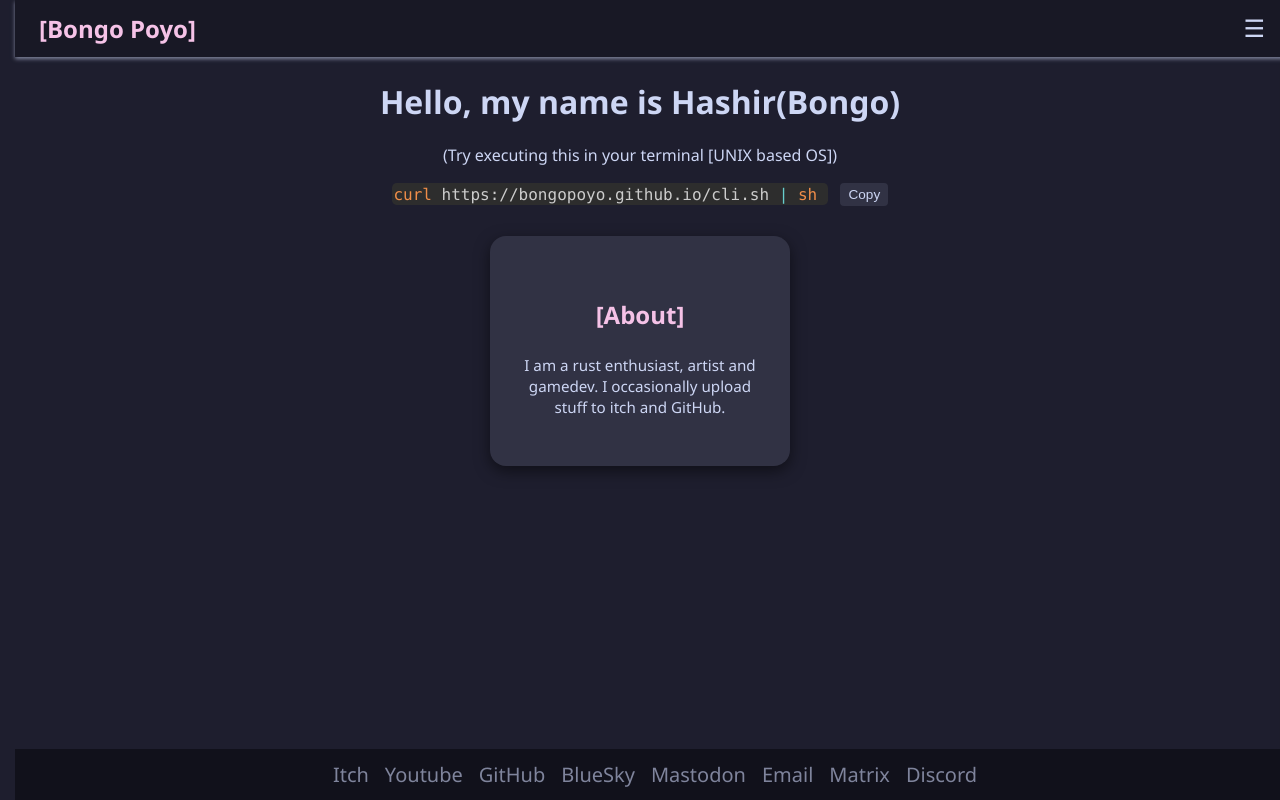
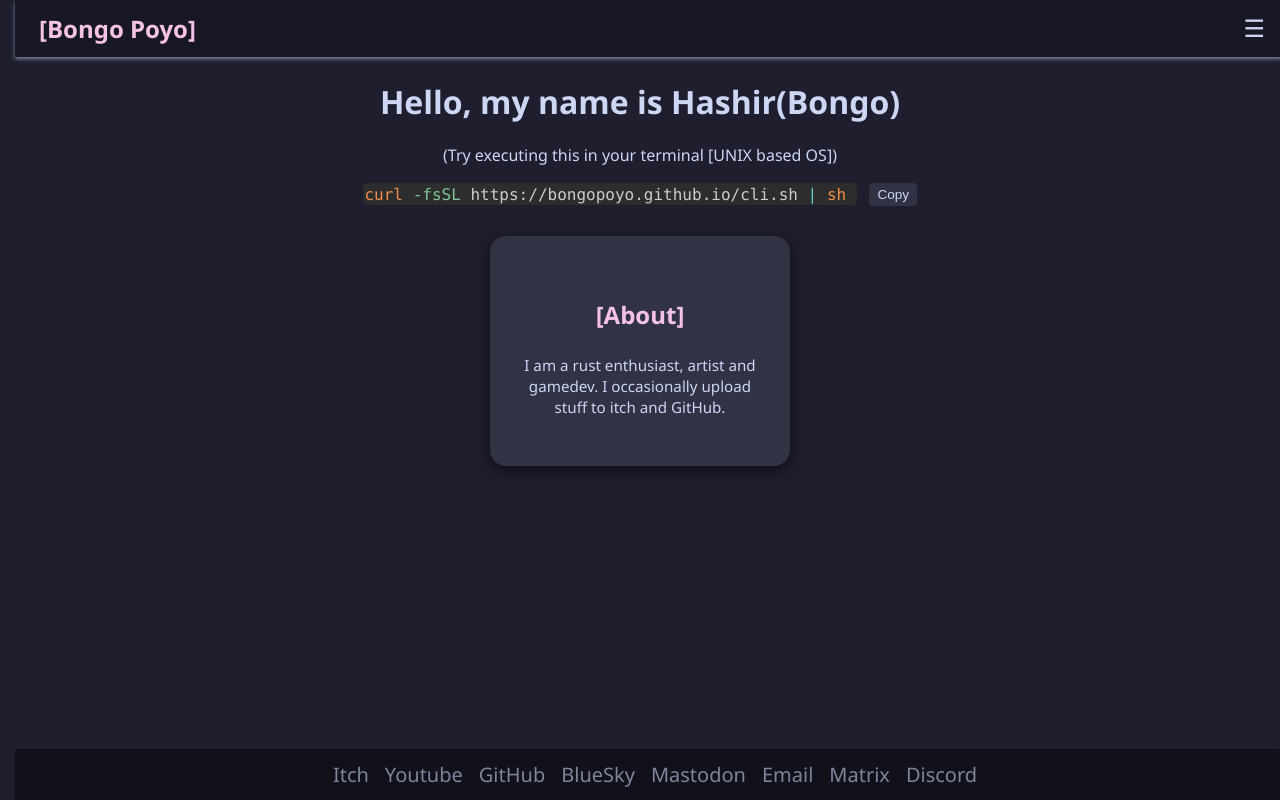
Before and after one commit to BongoPoyo/bongopoyo.github.io, a plain HTML site: page index.html in a window 1280 px wide. Drawn offline with nearby package versions, Linux system fonts and the light colour scheme.

Commit message:
updated cli and stuff

```diff
--- a/index.html
+++ b/index.html
@@ -29,7 +29,7 @@
         <h1>Hello, my name is Hashir(Bongo)</h1>
         <p>(Try executing this in your terminal [UNIX based OS])</p>
         <div class="shell-wrapper">
-            <code class="language-bash">curl https://bongopoyo.github.io/cli.sh | sh
+            <code class="language-bash">curl -fsSL https://bongopoyo.github.io/cli.sh | sh
         </code>
             <button class="copy-btn">Copy</button>
         </div>
```
Also changed, not shown: 1 other file.
